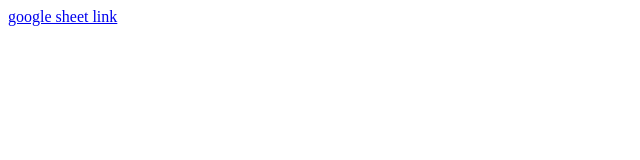
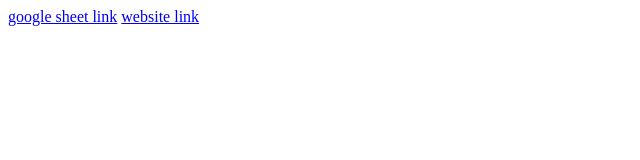
Before and after one commit to shawnth13/shawnth13.github.io, a plain HTML site: page index.html in a window 1280 px wide. Shown: the whole page, without its empty margins (0-640 px from the left). Drawn offline with Linux system fonts and the light colour scheme.

Commit message:
Update index.html

```diff
--- a/index.html
+++ b/index.html
@@ -2,5 +2,6 @@
 <html>
 <body>
 <a href='https://docs.google.com/spreadsheets/d/1hhlRbEe-UqO7qLFnAnTeV_XheK-wKOtppPXce-AkFTY/edit?usp=sharing'>google sheet link</a>
+<a href='https://script.google.com/macros/s/AKfycbwhGEu-cf2HzjJL5L3zNUgKY1Qo4yX1UlHuo09CvbvV_53SpgEvDtTqX7Kx8FFKZfNHnA/exec'>website link</a>
 </body>
 </html>
```
